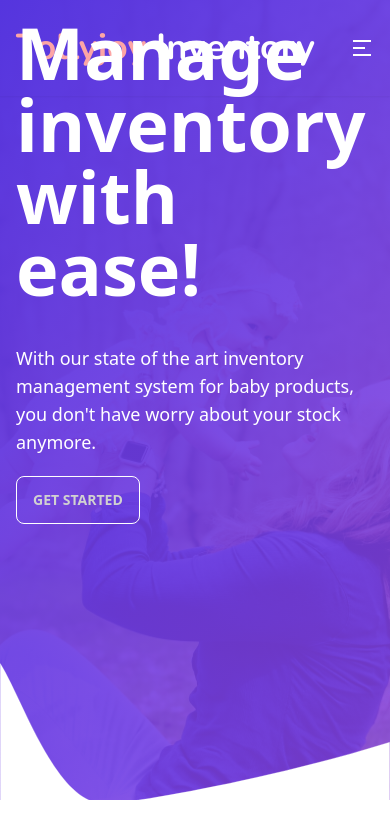
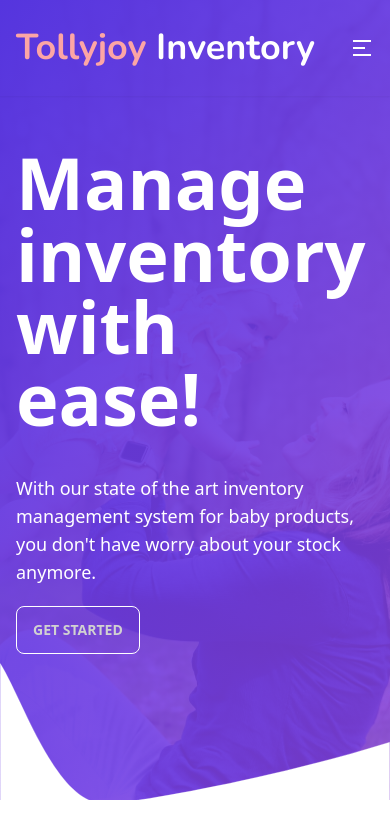
Before and after one commit to AbuFattah/tollyjoy-inventory-client, a React (Vite) app: page / in a window 390 px wide. Shown: the top 838 px of the page. Built offline with nearby package versions, Linux system fonts and the light colour scheme.

Commit message:
signup responsive done

```diff
--- a/src/index.css
+++ b/src/index.css
@@ -27,7 +27,7 @@
   position: relative;
   background: url("./assets/images/banner-img.jpg") no-repeat center
     center/cover;
-  min-height: 800px;
+  height: 800px;
   z-index: 10;
 }
 
```
